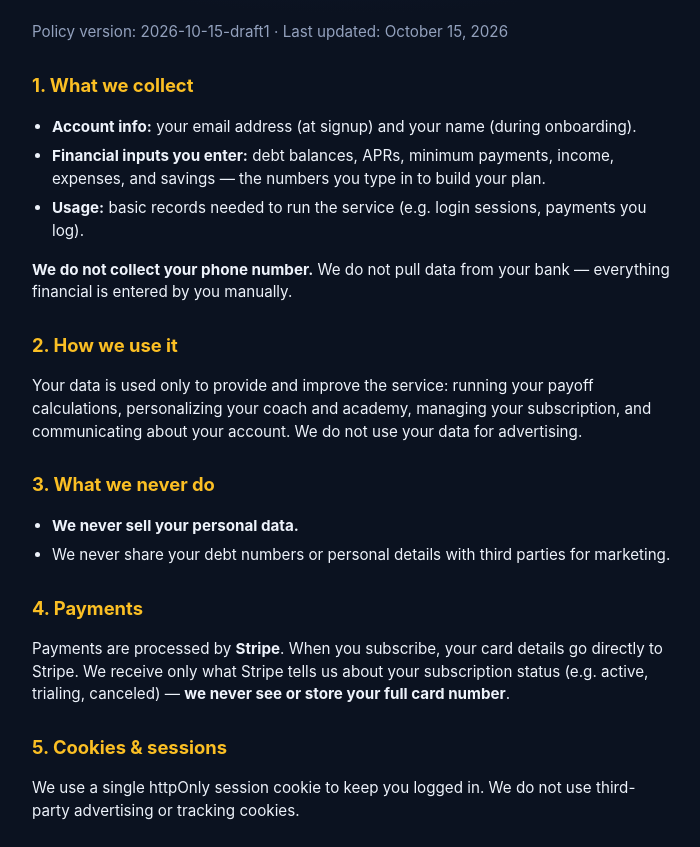
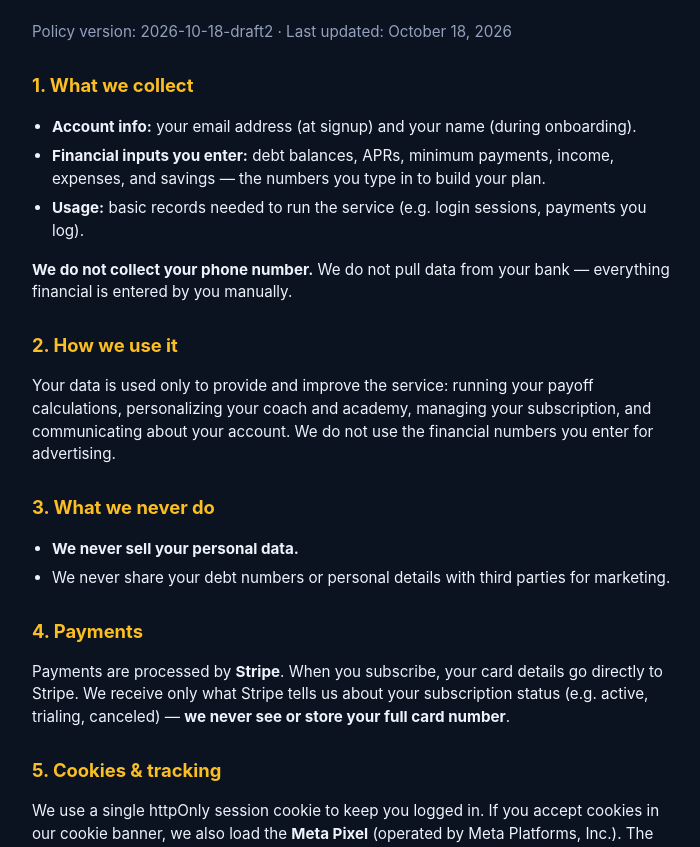
Before and after one commit to ZPIDEAL/DEBTFREE-COACH, a website: page public/legal/privacy.html in a window 1280 px wide. Shown: the part 165-1012 px from the top of the page, without its empty margins (288-988 px from the left). Drawn offline with Linux system fonts and the light colour scheme.

Commit message:
DebtFree Coach v2: public/legal/privacy.html

```diff
--- a/public/legal/privacy.html
+++ b/public/legal/privacy.html
@@ -13,7 +13,7 @@
 <div class="legal-wrap">
   <p class="eyebrow">DebtFree Coach</p>
   <h1 id="main-content" tabindex="-1">Privacy Policy</h1>
-  <p class="muted small">Policy version: 2026-10-15-draft1 · Last updated: October 15, 2026</p>
+  <p class="muted small">Policy version: 2026-10-18-draft2 · Last updated: October 18, 2026</p>
 
   <h2>1. What we collect</h2>
   <ul>
@@ -24,7 +24,7 @@
   <p><strong>We do not collect your phone number.</strong> We do not pull data from your bank — everything financial is entered by you manually.</p>
 
   <h2>2. How we use it</h2>
-  <p>Your data is used only to provide and improve the service: running your payoff calculations, personalizing your coach and academy, managing your subscription, and communicating about your account. We do not use your data for advertising.</p>
+  <p>Your data is used only to provide and improve the service: running your payoff calculations, personalizing your coach and academy, managing your subscription, and communicating about your account. We do not use the financial numbers you enter for advertising.</p>
 
   <h2>3. What we never do</h2>
   <ul>
@@ -35,8 +35,8 @@
   <h2>4. Payments</h2>
   <p>Payments are processed by <strong>Stripe</strong>. When you subscribe, your card details go directly to Stripe. We receive only what Stripe tells us about your subscription status (e.g. active, trialing, canceled) — <strong>we never see or store your full card number</strong>.</p>
 
-  <h2>5. Cookies &amp; sessions</h2>
-  <p>We use a single httpOnly session cookie to keep you logged in. We do not use third-party advertising or tracking cookies.</p>
+  <h2>5. Cookies &amp; tracking</h2>
+  <p>We use a single httpOnly session cookie to keep you logged in. If you accept cookies in our cookie banner, we also load the <strong>Meta Pixel</strong> (operated by Meta Platforms, Inc.). The Pixel records pages you visit and key actions on this site — such as starting a free trial or making a purchase — and sends that information to Meta. Meta may use it under <a href="https://www.facebook.com/privacy/policy" rel="noopener">Meta's Privacy Policy</a> to measure our advertising and show you relevant ads on Meta's platforms. If you decline cookies, the Pixel never loads. You can change your choice at any time by clearing this site's stored data in your browser, which will show the banner again.</p>
 
   <h2>6. Security</h2>
   <p>Passwords are stored as salted hashes (never in plain text). Data is transmitted over HTTPS. No system is perfectly secure, and we cannot guarantee absolute security, but we take reasonable steps to protect your information.</p>
```
